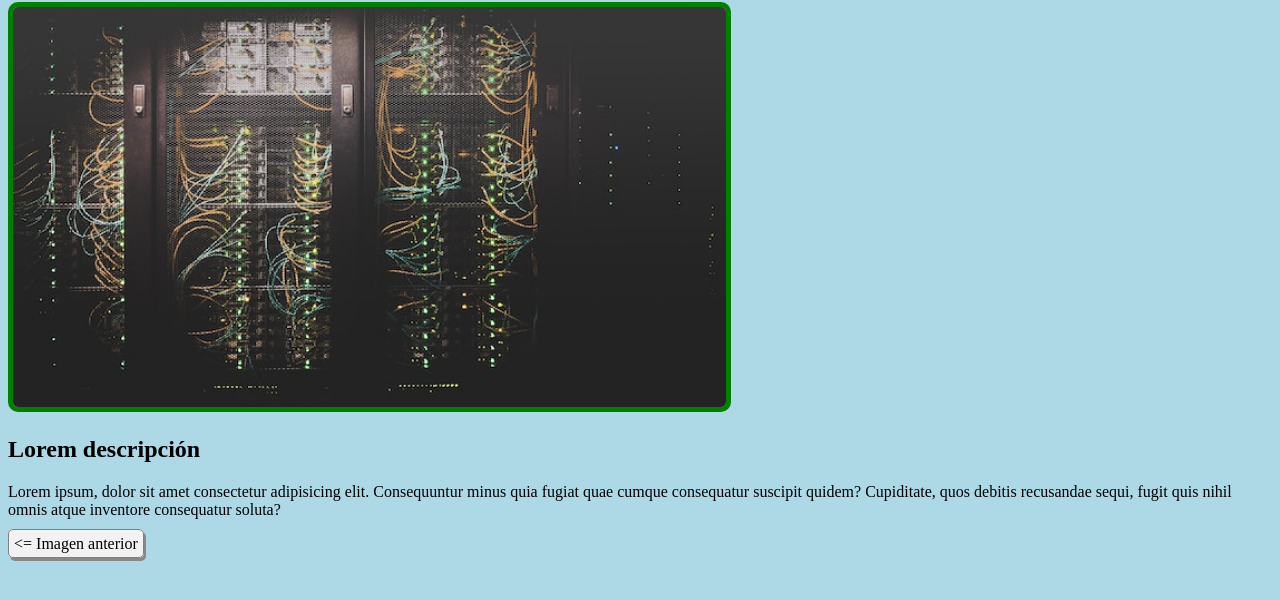
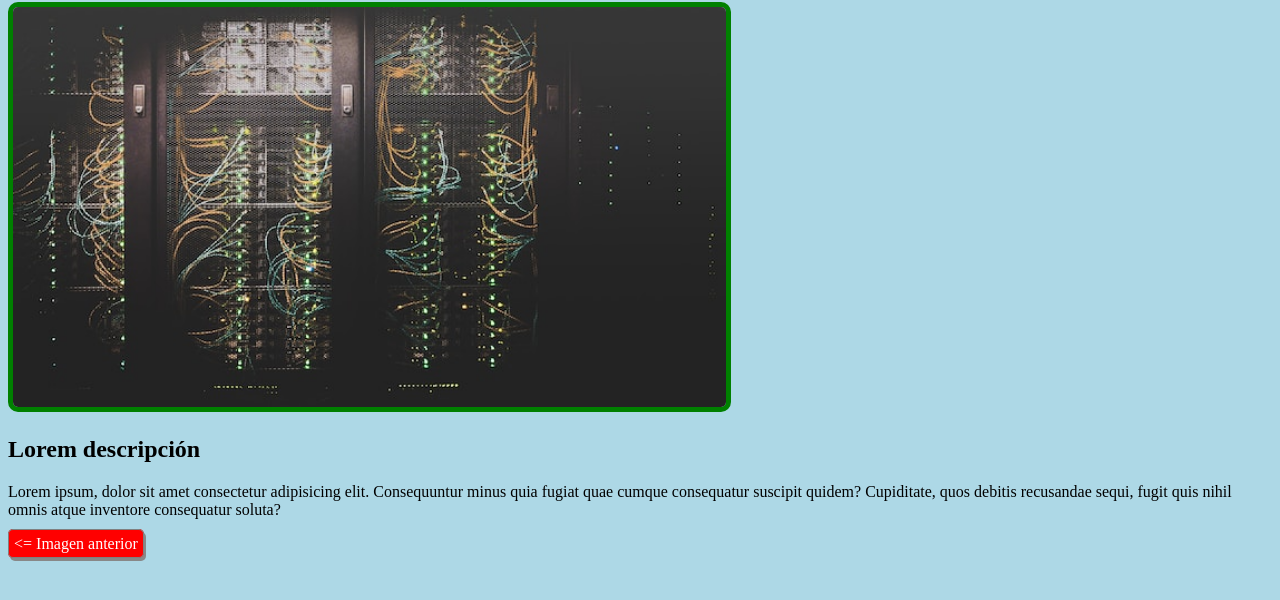
Before and after one commit to gsotoc/Galeria_de_Imagenes, a plain HTML site: page Galería de Imágenes/page2.html in a window 1280 px wide. In both pictures the pointer is over the link "Imagen anterior". Shown: the part 78-678 px from the top of the page. Drawn offline with Linux system fonts and the light colour scheme.

Commit message:
commit nombre del archivo
cambie el nombre del html

```diff
--- a/Galería de Imágenes/page2.html
+++ b/Galería de Imágenes/page2.html
@@ -15,7 +15,7 @@
     <p>Lorem ipsum, dolor sit amet consectetur adipisicing elit. Consequuntur minus quia fugiat quae cumque consequatur
         suscipit quidem? Cupiditate, quos debitis recusandae sequi, fugit quis nihil omnis atque inventore consequatur
         soluta?</p>
-    <a href="page1.html" title="Imagen anterior" class="link-button">&lt;= Imagen anterior</a>
+    <a href="index.html" title="Imagen anterior" class="link-button">&lt;= Imagen anterior</a>
 </body>
 
 </html>
--- a/Galería de Imágenes/styles.css
+++ b/Galería de Imágenes/styles.css
@@ -17,3 +17,8 @@ body {
     border-radius: 5px;
     box-shadow: 2px 3px #888888;
 }
+
+.link-button:hover{
+    background-color: red;
+    color: white;
+}
```
Also changed, not shown: Galería de Imágenes/index.html (renamed from Galería de Imágenes/page1.html).
